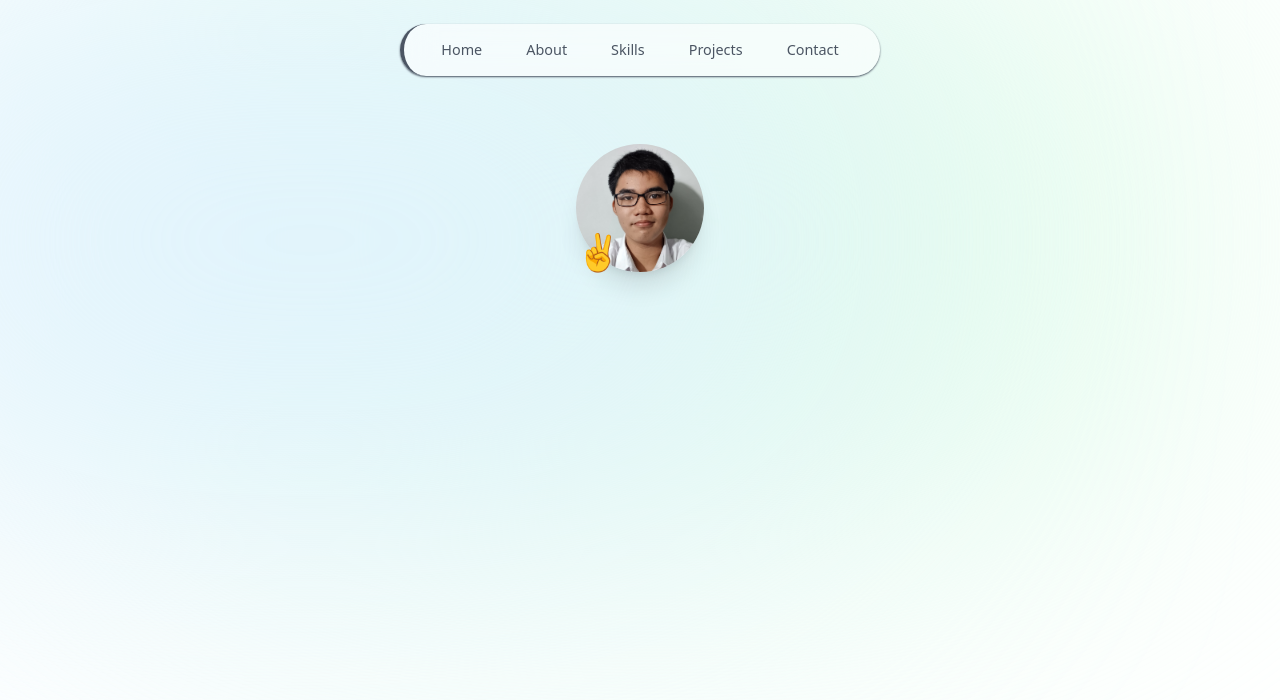
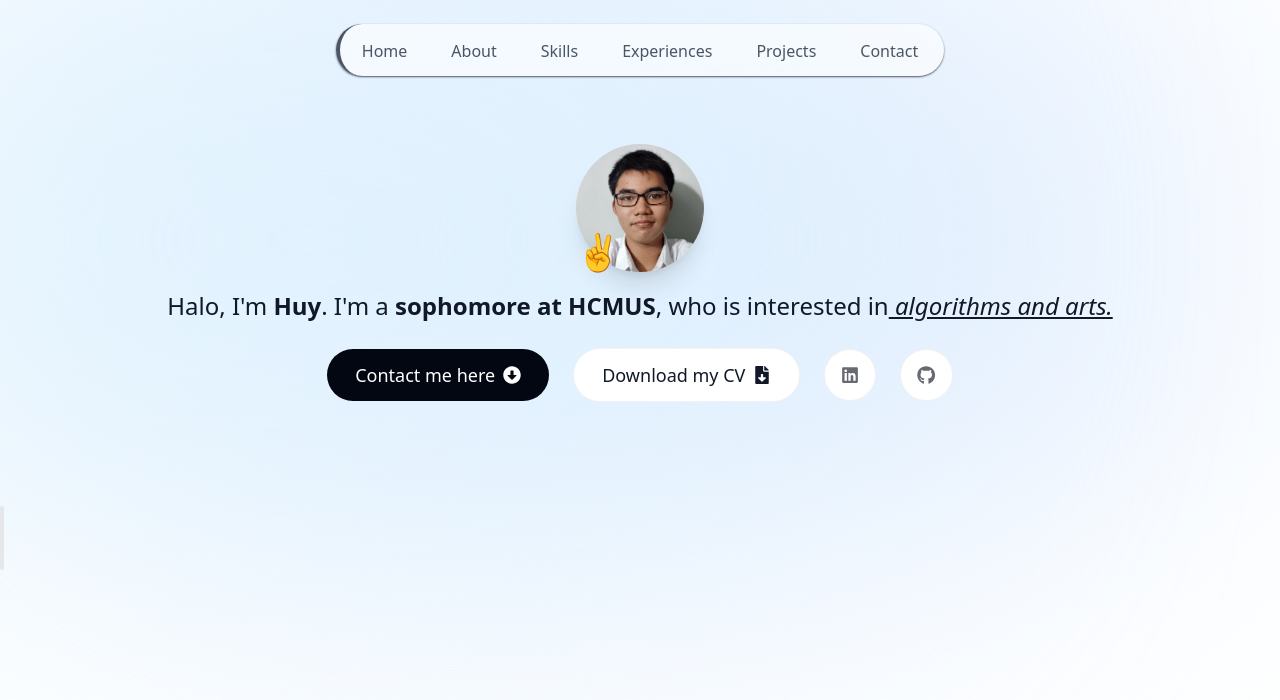
Before and after one commit to Venomsnaker/web-portfolio, a Next.js app: page / in a window 1280 px wide. Shown: the top 700 px of the page. Built offline with nearby package versions, Linux system fonts and the light colour scheme.

Commit message:
Section Divider

```diff
--- a/app/layout.tsx
+++ b/app/layout.tsx
@@ -20,11 +20,11 @@ export default function RootLayout({
     <html lang="en">
       <body
         className={
-          "${inter.className} g-gray-50 text-gray-900 relative pt-28 sm:pt-36 dark:bg-gray-900 dark:text-gray-50 dark:text-opacity-90 h-[5000px]"
+          "${inter.className} g-gray-50 text-gray-900 relative pt-28 sm:pt-36 dark:bg-gray-900 dark:text-slate-50 dark:text-opacity-90 h-[5000px]"
         }
       >
-        <div className="bg-[#dcfce7] absolute top-[-1rem] -z-10 right-[5rem] h-[32rem] w-[32rem] rounded-full blur-[10rem] sm:w-[68.75rem] dark:bg-gray-800"></div>
-        <div className="bg-[#e0f2fe] absolute top-[-1rem] -z-10 left-[-5rem] h-[32rem] w-[32rem] rounded-full blur-[10rem] sm:w-[68.75rem] md:left-[-33rem] lg:left-[-28rem] xl:left-[-15rem] 2xl:left-[-5rem] dark:bg-slate-800"></div>
+        <div className="bg-[#dbeafe] absolute top-[-1rem] -z-10 right-[5rem] h-[32rem] w-[32rem] rounded-full blur-[10rem] sm:w-[68.75rem] dark:bg-cyan-950"></div>
+        <div className="bg-[#e0f2fe] absolute top-[-1rem] -z-10 left-[-5rem] h-[32rem] w-[32rem] rounded-full blur-[10rem] sm:w-[68.75rem] md:left-[-33rem] lg:left-[-28rem] xl:left-[-15rem] 2xl:left-[-5rem] dark:bg-sky-950"></div>
         <Header />
         {children}
       </body>
--- a/app/page.tsx
+++ b/app/page.tsx
@@ -1,9 +1,11 @@
 import Intro from "@/components/intro";
+import SectionDivider from "@/components/section-divider";
 
 export default function Home() {
   return (
     <main>
       <Intro />
+      <SectionDivider/>
     </main>
   );
 }
--- a/components/header.tsx
+++ b/components/header.tsx
@@ -1,31 +1,36 @@
 "use client";
 import React from "react";
 import { motion } from "framer-motion";
-import { links } from "@/lib/data"
+import { links } from "@/lib/data";
 import Link from "next/link";
 
 const header = () => {
   return (
     <header className="z-[999] relative">
       <motion.div
-        className="fixed top-0 left-1/2 h-[4.5rem] w-full rounded-none border-gray-600 border-s-4 bg-white bg-opacity-60 shadow-sm shadow-gray-600 backdrop-blur-[1rem] sm:top-6 sm:h-[3.25rem] sm:w-[30rem] sm:rounded-full dark:bg-gray-950 dark:border-gray-600 dark:bg-opacity-60"
+        className="fixed top-0 left-1/2 h-[4.5rem] w-full rounded-none border-gray-600 border-s-4 bg-white bg-opacity-60 shadow-sm shadow-gray-600 backdrop-blur-[1rem] sm:top-6 sm:h-[3.25rem] sm:w-[38rem] sm:rounded-full dark:bg-gray-950 dark:border-gray-600 dark:bg-opacity-60"
         initial={{ y: -100, x: "-50%", opacity: 0 }}
         animate={{ y: 0, x: "-50%", opacity: 1 }}
       ></motion.div>
 
       <nav className="flex fixed top-[0.15rem] left-1/2 h-12 -translate-x-1/2 py-2 sm:top-[1.7rem] sm:h-[initial] sm:py-0">
-        <ul className="flex w-[22rem] flex-wrap items-center justify-center gap-y-1 text-[0.9rem] font-medium text-gray-600 sm:w-[initial] sm:flex-nowrap sm:gap-5">
-            {
-            links.map((link) => (
-              <motion.li
+        <ul className="flex w-[22rem] flex-wrap items-center justify-center gap-y-1 text-[1rem] font-medium text-gray-600 sm:w-[initial] sm:flex-nowrap sm:gap-5">
+          {links.map((link) => (
+            <motion.li
               className="h-3/4 flex items-center justify-center relative"
               key={link.hash}
               initial={{ y: -100, opacity: 0 }}
               animate={{ y: 0, opacity: 1 }}
             >
-              <Link className="flex w-full items-center justify-center px-3 py-3 hover:text-gray-900 hover:font-bold transition dark:text-gray-600 dark:hover:text-gray-300" href={link.hash}> {link.name} </Link>
+              <Link
+                className="flex w-full items-center justify-center px-3 py-3 hover:text-gray-900 hover:-translate-y-1 hover:font-bold transition dark:text-gray-600 dark:hover:text-gray-300"
+                href={link.hash}
+              >
+                {" "}
+                {link.name}{" "}
+              </Link>
             </motion.li>
-            ))}
+          ))}
         </ul>
       </nav>
     </header>
--- a/components/intro.tsx
+++ b/components/intro.tsx
@@ -1,21 +1,32 @@
 "use client";
-import React from 'react'
+import React from "react";
 import Image from "next/image";
 import { motion } from "framer-motion";
 import Link from "next/link";
-import avatar from "@/public/avatar.jpg"
+import avatar from "@/public/avatar.jpg";
+import {
+  FaArrowAltCircleDown,
+  FaArrowCircleDown,
+  FaArrowDown,
+  FaCircle,
+  FaFileDownload,
+  FaGithub,
+  FaLink,
+  FaLinkedin,
+  FaPhone,
+} from "react-icons/fa";
 
 const intro = () => {
   return (
     <section>
-        <div className="flex items-center justify-center">
+      <div className="flex items-center justify-center">
         <div className="relative">
           <motion.div
             initial={{ opacity: 0, scale: 0 }}
             animate={{ opacity: 1, scale: 1 }}
             transition={{
               type: "tween",
-              duration: 0.2,
+              duration: 0.4,
             }}
           >
             <Image
@@ -28,21 +39,75 @@ const intro = () => {
           </motion.div>
 
           <motion.span
-            className="absolute bottom-0 left-0 text-4xl"
+            className="absolute bottom-0 left-0 text-4xl opacity-100"
             initial={{ opacity: 0, scale: 0 }}
             animate={{ opacity: 1, scale: 1 }}
             transition={{
               type: "spring",
-              delay: 0.1,
-              duration: 0.7,
+              delay: 0.2,
+              duration: 0.8,
             }}
           >
             ✌️
           </motion.span>
         </div>
       </div>
+
+      <motion.h3
+        className="mb-4 mt-4 px-4 text-center text-1xl font-medium !leading-[1.5] sm:text-2xl"
+        initial={{ opacity: 0, y: 100 }}
+        animate={{ opacity: 1, y: 0 }}
+      >
+        Halo, I'm
+        <span className="font-bold"> Huy</span>. I'm a
+        <span className="font-bold"> sophomore at HCMUS</span>, who is
+        interested in
+        <span className="italic underline"> algorithms and arts. </span>
+      </motion.h3>
+
+      <motion.div
+        className="flex flex-col sm:flex-row items-center justify-center gap-2 px-4 text-lg font-medium"
+        initial={{ opacity: 0, y: 100 }}
+        animate={{ opacity: 1, y: 0 }}
+        transition={{
+          delay: 0.2,
+        }}
+      >
+        <Link
+          href={"#contact"}
+          className="group bg-gray-950 text-white hover:text-orange-500 m-2 px-7 py-3 flex items-center gap-2 rounded-full outline-none focus:scale-110 hover:scale-110 active:scale-105 transition"
+        >
+          Contact me here{" "}
+          <FaArrowAltCircleDown className="group-hover:translate-y-1 transition" />
+        </Link>
+
+        <a
+          className="group bg-white hover:text-orange-500 m-2 px-7 py-3 flex items-center gap-2 rounded-full outline-none focus:scale-110 hover:scale-110 active:scale-105 transition cursor-pointer border border-black/5 dark:bg-white/10"
+          href="/CV.pdf"
+          download
+        >
+          Download my CV{" "}
+          <FaFileDownload className="group-hover:translate-y-1 transition" />
+        </a>
+
+        <a
+          className="bg-white p-4 text-gray-950 hover:text-orange-500 mx-2 text-opacity-60 flex items-center gap-2 rounded-full focus:scale-[1.15] hover:scale-[1.15] active:scale-105 transition cursor-pointer border border-black/5 dark:bg-white/10 dark:text-white/60"
+          href="https://linkedin.com"
+          target="_blank"
+        >
+          <FaLinkedin />
+        </a>
+
+        <a
+          className="bg-white p-4 text-gray-950 hover:text-orange-500 mx-2 text-opacity-60 flex items-center gap-2 text-[1.15rem] rounded-full focus:scale-[1.15] hover:scale-[1.15]  active:scale-105 transition cursor-pointer border border-black/5 dark:bg-white/10 dark:text-white/60"
+          href="https://github.com"
+          target="_blank"
+        >
+          <FaGithub />
+        </a>
+      </motion.div>
     </section>
-  )
-}
+  );
+};
 
-export default intro
+export default intro;
--- /dev/null
+++ b/components/section-divider.tsx
@@ -0,0 +1,15 @@
+"use client";
+
+import React from "react";
+import { motion } from "framer-motion";
+
+export default function SectionDivider() {
+  return (
+    <motion.div
+      className="bg-gray-200 my-24 h-16 w-1 rounded-full hidden sm:block dark:bg-opacity-20"
+      initial={{ opacity: 0, y: 100 }}
+      animate={{ opacity: 1, y: 0 }}
+      transition={{ delay: 0.125 }}
+    ></motion.div>
+  );
+}
--- a/lib/data.ts
+++ b/lib/data.ts
@@ -18,6 +18,10 @@ export const links = [
     hash: "#skills",
   },
   {
+    name: "Experiences",
+    hash: "#experiences",
+  },
+  {
     name: "Projects",
     hash: "#projects",
   },
@@ -29,10 +33,10 @@ export const links = [
 
 export const experiencesData = [
   {
-    title: "Somophone at Ho Chi Minh University of Science",
+    title: "Sophomore at Ho Chi Minh University of Science",
     location: "Ho Chi Minh, Viet Nam",
     description:
-      "Majoring in Artificial Intelligence. GPA > 3.0.",
+      "I'm majoring in Artificial Intelligence with a current GPA > 3.0.",
     icon: React.createElement(FaUniversity),
     date: "2022-2024",
   },
@@ -40,7 +44,7 @@ export const experiencesData = [
     title: "Solo Indie Game Developer",
     location: "Viet Nam",
     description:
-      "I worked as a solo indie game developer in my tertiary education years. (Unity)",
+      "I worked as a solo indie game developer in my tertiary education years.",
     icon: React.createElement(FaGamepad),
     date: "2019 - 2022",
   },
@@ -65,7 +69,7 @@ export const projectsData = [
     title: "PC Remote Control",
     description:
       "It is a public Java app to control your PC remotely. Creating it, my first app, teaches me much about the process of app development.",
-    tags: ["Java", "Network", "JavaFX"],
+    tags: ["Java", "Java Socket", "JavaFX"],
     imageUrl: pcRemoteControl,
   },
 ] as const;
@@ -79,9 +83,5 @@ export const skillsData = [
   "Java",
   "MySQL",
   "Unity",
-  "JavaScript",
-  "TypeScript",
-  "React",
   "Next.js",
-  "Tailwind",
 ] as const;
```
Also changed, not shown: app/globals.css (line endings or trailing spaces).
